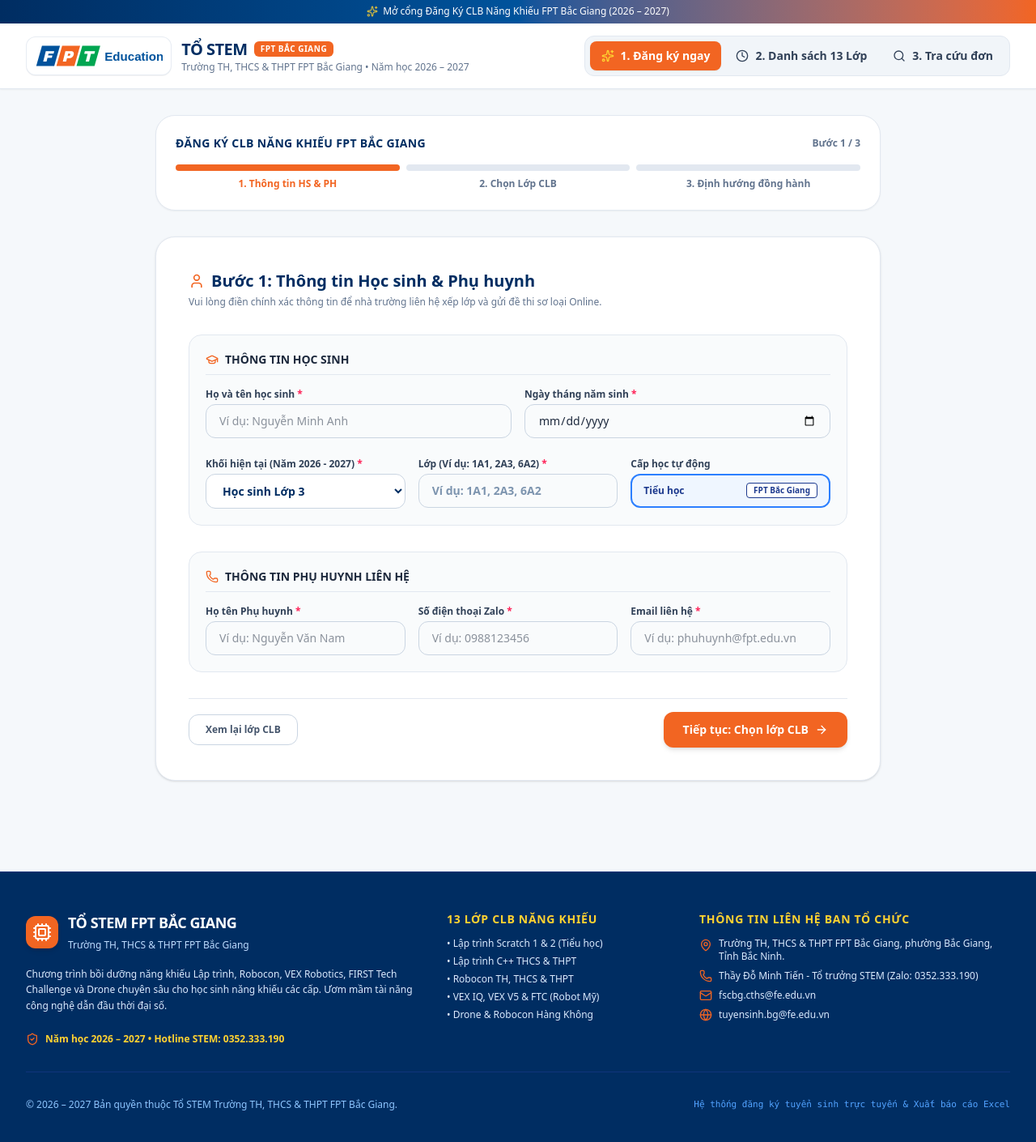
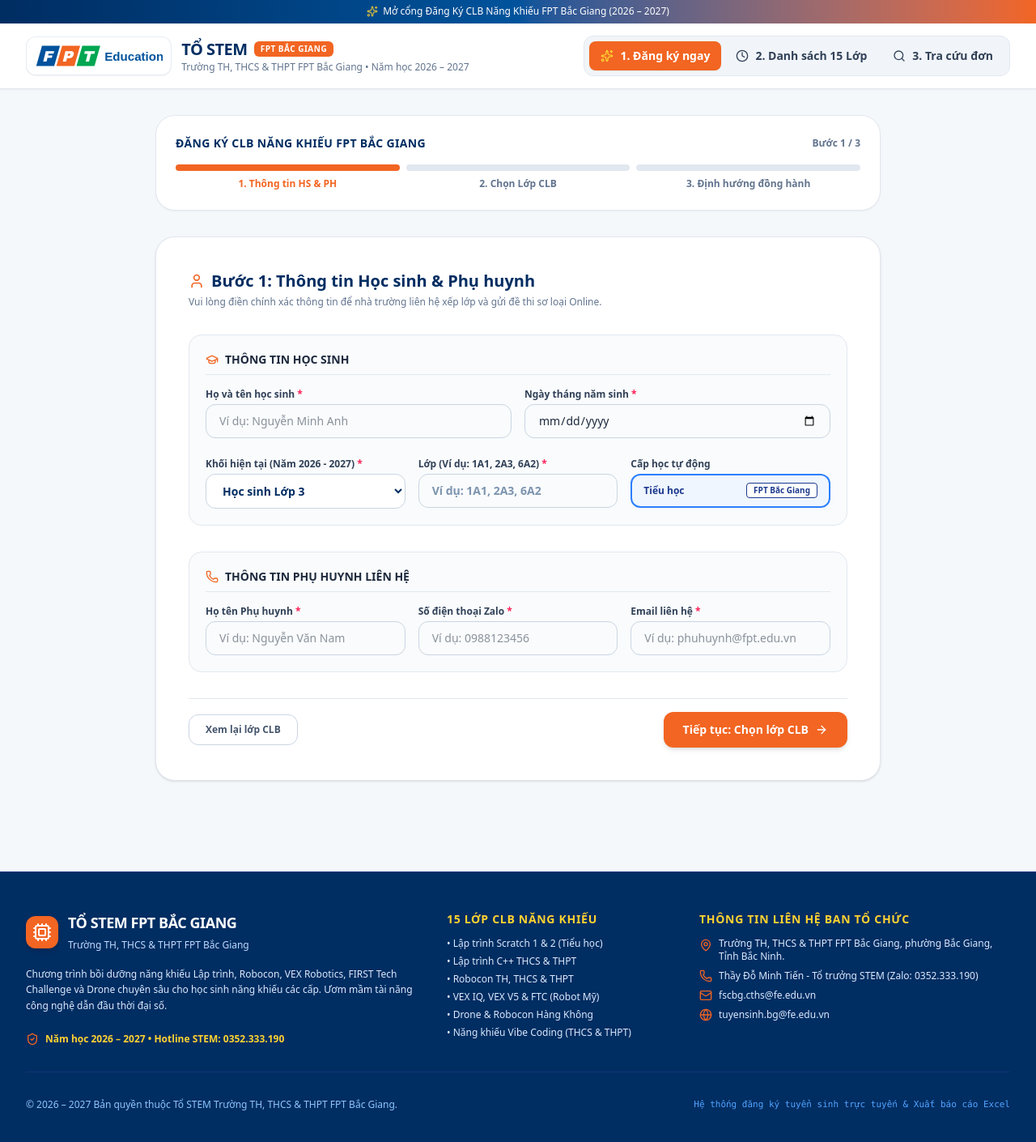
Before and after one commit to hiepsi0007-glucozo123/dangky-clbstem-fscbg, a React (Vite) app: page / in a window 1280 px wide. Shown: the top 1410 px of the page at 81% size. Built offline with nearby package versions, Linux system fonts and the light colour scheme.

Commit message:
feat: add Vibe Coding class and dynamic class count
Update application to support the new "Năng khiếu Vibe Coding" category and refactor hardcoded class counts to use `CLASSES_DATA.length` for improved maintainability.

```diff
--- a/src/App.tsx
+++ b/src/App.tsx
@@ -75,7 +75,7 @@
                       Danh mục đào tạo
                     </span>
                     <h2 className="text-2xl font-extrabold text-[#002D62]">
-                      13 Lớp CLB Năng Khiếu STEM (Năm học 2026 – 2027)
+                      {CLASSES_DATA.length} Lớp CLB Năng Khiếu STEM (Năm học 2026 – 2027)
                     </h2>
                   </div>
 
@@ -83,14 +83,14 @@
                     onClick={() => setActiveTab('classes')}
                     className="text-xs font-bold text-[#002D62] hover:text-[#F26522] flex items-center gap-1 self-start sm:self-center"
                   >
-                    <span>Xem tất cả 13 Lớp</span>
+                    <span>Xem tất cả {CLASSES_DATA.length} Lớp</span>
                     <span>→</span>
                   </button>
                 </div>
 
-                {/* 4 Category Filter Pills */}
+                {/* 5 Category Filter Pills */}
                 <div className="flex flex-wrap items-center gap-2">
-                  {(['Tất cả', 'Lập trình', 'Robocon', 'Năng khiếu Robot', 'Năng khiếu Drone'] as const).map((cat) => (
+                  {(['Tất cả', 'Lập trình', 'Robocon', 'Năng khiếu Robot', 'Năng khiếu Drone', 'Năng khiếu Vibe Coding'] as const).map((cat) => (
                     <button
                       key={cat}
                       onClick={() => setSelectedCategory(cat)}
@@ -129,7 +129,7 @@
                       Thông tin tuyển sinh chi tiết
                     </span>
                     <h1 className="text-2xl sm:text-3xl font-extrabold text-[#002D62] mt-0.5">
-                      Danh Sách 13 Lớp CLB Năng Khiếu STEM FPT
+                      Danh Sách {CLASSES_DATA.length} Lớp CLB Năng Khiếu STEM FPT
                     </h1>
                     <p className="text-xs text-slate-500 mt-1">
                       Nhà trường tài trợ 100% học phí. Phụ huynh chỉ đóng góp vật tư tiêu hao đối với các lớp Robot/Drone.
--- a/src/components/AdminDashboard.tsx
+++ b/src/components/AdminDashboard.tsx
@@ -359,7 +359,7 @@
       <div className="bg-white p-6 rounded-3xl border border-slate-200 space-y-4">
         <h3 className="text-sm font-bold text-slate-900 uppercase tracking-wide flex items-center gap-2">
           <BarChart2 className="w-4 h-4 text-[#F26522]" />
-          Thống kê Sĩ số 13 Lớp & Cảnh báo Chỉ tiêu (Tối đa 15 HS/lớp)
+          Thống kê Sĩ số {CLASSES_DATA.length} Lớp & Cảnh báo Chỉ tiêu (Tối đa 15 HS/lớp)
         </h3>
 
         <div className="grid grid-cols-2 sm:grid-cols-3 lg:grid-cols-6 gap-3 text-xs">
@@ -419,7 +419,7 @@
               onChange={(e) => setFilterClassId(e.target.value)}
               className="px-3 py-2 rounded-xl border border-slate-300 bg-white font-semibold text-slate-700 focus:outline-none focus:border-[#F26522]"
             >
-              <option value="all">Tất cả 13 Lớp CLB</option>
+              <option value="all">Tất cả {CLASSES_DATA.length} Lớp CLB</option>
               {CLASSES_DATA.map(c => (
                 <option key={c.id} value={c.id}>{c.code} - {c.name}</option>
               ))}
--- a/src/components/Footer.tsx
+++ b/src/components/Footer.tsx
@@ -1,5 +1,6 @@
 import React from 'react';
 import { Cpu, MapPin, Phone, Mail, Globe, ShieldCheck } from 'lucide-react';
+import { CLASSES_DATA } from '../data/classesData';
 
 export const Footer: React.FC = () => {
   return (
@@ -31,7 +32,7 @@
           {/* Col 2: Program Groups */}
           <div className="md:col-span-3 space-y-3">
             <h4 className="font-bold text-amber-300 text-sm uppercase tracking-wider">
-              13 Lớp CLB Năng Khiếu
+              {CLASSES_DATA.length} Lớp CLB Năng Khiếu
             </h4>
             <ul className="text-xs text-blue-100 space-y-1.5 font-medium">
               <li>• Lập trình Scratch 1 & 2 (Tiểu học)</li>
@@ -39,6 +40,7 @@
               <li>• Robocon TH, THCS & THPT</li>
               <li>• VEX IQ, VEX V5 & FTC (Robot Mỹ)</li>
               <li>• Drone & Robocon Hàng Không</li>
+              <li>• Năng khiếu Vibe Coding (THCS & THPT)</li>
             </ul>
           </div>
 
--- a/src/components/Header.tsx
+++ b/src/components/Header.tsx
@@ -1,5 +1,6 @@
 import React from 'react';
 import { Search, Sparkles, BookOpen, Clock } from 'lucide-react';
+import { CLASSES_DATA } from '../data/classesData';
 
 interface HeaderProps {
   activeTab: 'home' | 'classes' | 'register' | 'lookup' | 'admin';
@@ -103,7 +104,7 @@
               }`}
             >
               <Clock className="w-4 h-4" />
-              <span>2. Danh sách 13 Lớp</span>
+              <span>2. Danh sách {CLASSES_DATA.length} Lớp</span>
             </button>
 
             <button
@@ -148,7 +149,7 @@
             activeTab === 'classes' ? 'bg-[#002D62] text-white font-extrabold shadow-xs' : 'text-slate-700 hover:bg-white'
           }`}
         >
-          2. 13 Lớp
+          2. {CLASSES_DATA.length} Lớp
         </button>
         <button
           onClick={() => setActiveTab('lookup')}
--- a/src/components/HeroTimeline.tsx
+++ b/src/components/HeroTimeline.tsx
@@ -1,6 +1,6 @@
 import React from 'react';
 import { Calendar, CheckCircle2, ArrowRight, Award, Zap, Code2, Bot, Plane, Trophy, Users, ShieldAlert, Banknote, Wrench, AlertCircle } from 'lucide-react';
-import { TIMELINE_DATA } from '../data/classesData';
+import { TIMELINE_DATA, CLASSES_DATA } from '../data/classesData';
 
 interface HeroTimelineProps {
   onStartRegister: () => void;
@@ -47,7 +47,7 @@
                 onClick={onExploreClasses}
                 className="w-full sm:w-auto justify-center px-6 py-3.5 rounded-2xl bg-white/10 hover:bg-white/20 text-white font-semibold text-sm sm:text-base border border-white/20 transition-all cursor-pointer backdrop-blur-sm"
               >
-                Xem chi tiết 13 Lớp học
+                Xem chi tiết {CLASSES_DATA.length} Lớp học
               </button>
             </div>
 
--- a/src/types.ts
+++ b/src/types.ts
@@ -4,7 +4,8 @@
   | 'Lập trình'
   | 'Robocon'
   | 'Năng khiếu Robot'
-  | 'Năng khiếu Drone';
+  | 'Năng khiếu Drone'
+  | 'Năng khiếu Vibe Coding';
 
 export interface StemClass {
   id: string;
```
